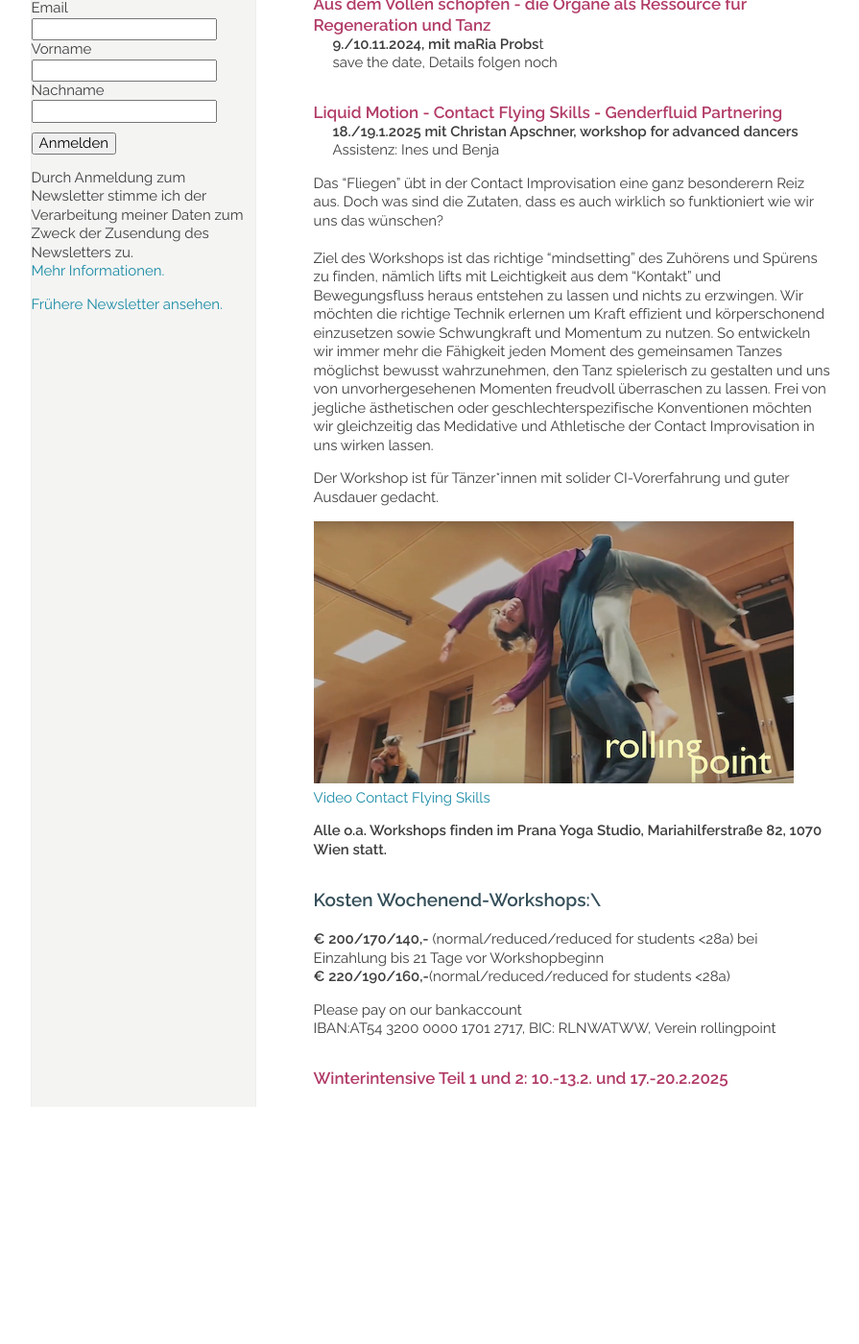
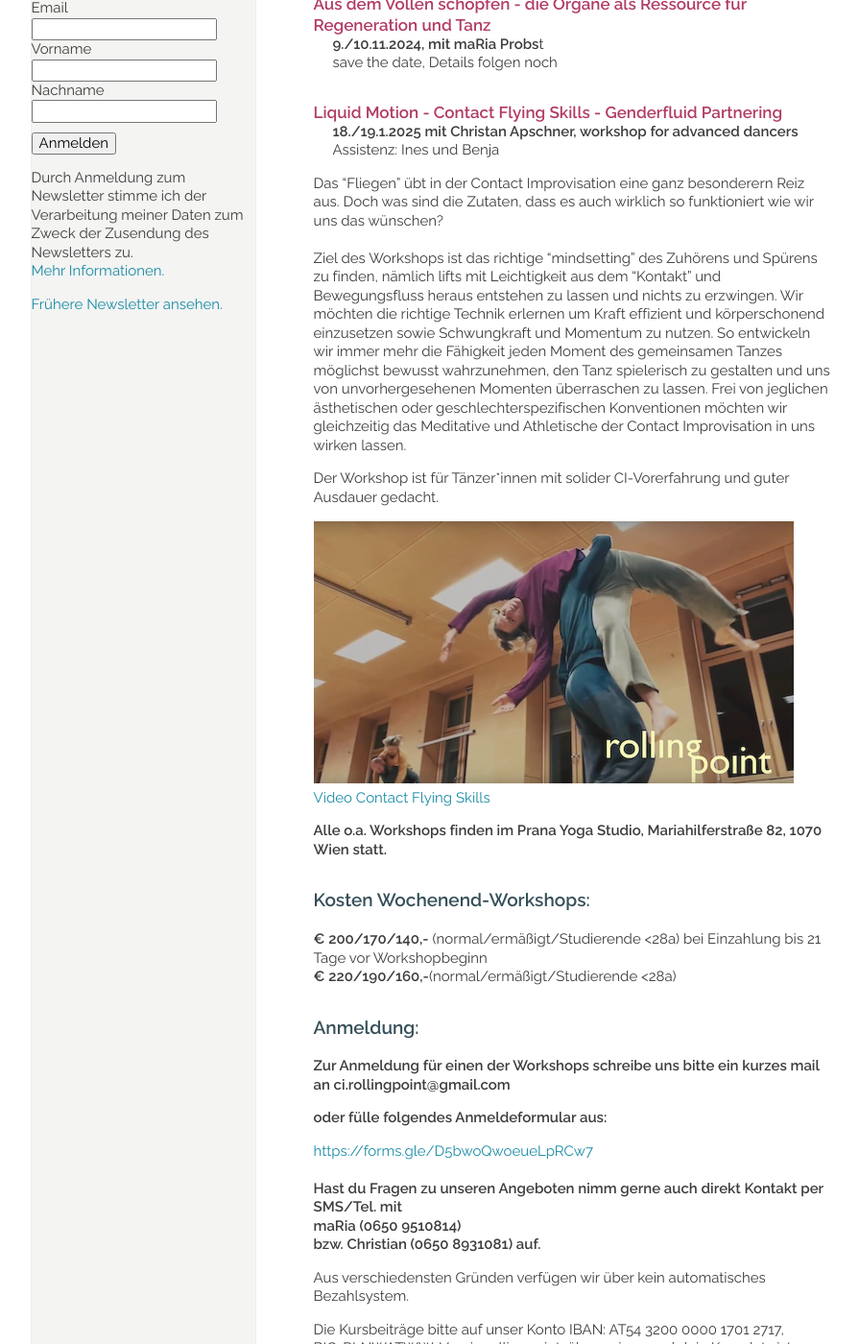
Before and after one commit to manulari/rollingpointat, a Jekyll site: the page built from _pages_de/wsws2024.md, in a window 1280 px wide and 1400 px high, scrolled down 1089 px. Shown: the whole window at 96% size, without its empty margins (152-1047 px from the left). Built offline with Jekyll 4.4.1, drawn with Linux system fonts in a browser that asks for light colours; comment, search, counter and statistics services are not loaded; before the commit the page ends 2242 px from its top, so only the background shows below that; some of the changed text lies outside the part shown.

Commit message:
Update page (de) “wsws2024”

```diff
--- a/_pages_de/wsws2024.md
+++ b/_pages_de/wsws2024.md
@@ -62,13 +62,9 @@ Assistenz: Ines und Benja
 
 Das "Fliegen" übt in der Contact Improvisation eine ganz besonderern Reiz aus. Doch was sind  die Zutaten, dass es auch wirklich so funktioniert wie wir uns das wünschen?\
 \
-Ziel des Workshops ist das richtige "mindsetting" des Zuhörens und Spürens zu finden, nämlich lifts mit Leichtigkeit aus dem "Kontakt" und Bewegungsfluss heraus entstehen zu lassen und nichts zu erzwingen. Wir möchten die richtige Technik erlernen um Kraft effizient und körperschonend einzusetzen sowie Schwungkraft und Momentum zu nutzen. So entwickeln wir immer mehr die Fähigkeit jeden Moment des gemeinsamen Tanzes möglichst bewusst wahrzunehmen, den Tanz spielerisch zu gestalten und uns von unvorhergesehenen Momenten freudvoll überraschen zu lassen. Frei von jegliche ästhetischen oder geschlechterspezifische Konventionen möchten wir gleichzeitig das Medidative und Athletische der Contact Improvisation in  uns wirken lassen.
+Ziel des Workshops ist das richtige "mindsetting" des Zuhörens und Spürens zu finden, nämlich lifts mit Leichtigkeit aus dem "Kontakt" und Bewegungsfluss heraus entstehen zu lassen und nichts zu erzwingen. Wir möchten die richtige Technik erlernen um Kraft effizient und körperschonend einzusetzen sowie Schwungkraft und Momentum zu nutzen. So entwickeln wir immer mehr die Fähigkeit jeden Moment des gemeinsamen Tanzes möglichst bewusst wahrzunehmen, den Tanz spielerisch zu gestalten und uns von unvorhergesehenen Momenten überraschen zu lassen. Frei von jeglichen ästhetischen oder geschlechterspezifischen Konventionen möchten wir gleichzeitig das Meditative und Athletische der Contact Improvisation in  uns wirken lassen.
 
 Der Workshop ist für Tänzer*innen mit solider CI-Vorerfahrung und guter Ausdauer gedacht.
-
-
-
-
 
 <div class="imglink"><a target="_blank" href="https://www.youtube.com/watch?v=6tbJKhYSShk"><img src="/assets/uploads/bildschirmfoto-2023-12-03-um-21.32.38.png" alt="" /><div>Video Contact Flying Skills</div></a></div>
 
@@ -78,17 +74,31 @@ Der Workshop ist für Tänzer*innen mit solider CI-Vorerfahrung und guter Ausdau
 
 
 
-### **Kosten Wochenend-Workshops:**\
-**€ 200/170/140,-** (normal/reduced/reduced for students <28a) bei Einzahlung bis 21 Tage vor Workshopbeginn\
-**€ 220/190/160,-**(normal/reduced/reduced for students <28a)
 
-Please pay on our bankaccount\
-IBAN:AT54 3200 0000 1701 2717, BIC: RLNWATWW, Verein rollingpoint
+
+### **Kosten Wochenend-Workshops:**
+
+**€ 200/170/140,-** (normal/ermäßigt/Studierende <28a) bei Einzahlung bis 21 Tage vor Workshopbeginn\
+**€ 220/190/160,-**(normal/ermäßigt/Studierende <28a)
 
 
 
+### Anmeldung:
 
+**Zur Anmeldung für einen der Workshops schreibe uns bitte ein kurzes mail an ci.rollingpoint@gmail.com**
 
+**oder fülle folgendes Anmeldeformular aus:**
 
+<https://forms.gle/D5bwoQwoeueLpRCw7>\
+\
+**Hast du Fragen zu unseren Angeboten nimm gerne auch direkt Kontakt per SMS/Tel. mit**\
+**maRia (0650 9510814)**\
+**bzw. Christian (0650 8931081) auf.**
+
+Aus verschiedensten Gründen verfügen wir über kein automatisches Bezahlsystem.
+
+Die Kursbeiträge bitte auf unser Konto IBAN: AT54 3200 0000 1701 2717, BIC: RLNWATWW, Verein rollingpoint, überweisen und dein Kursplatz ist gesichert. Sollten die Kurse ausgebucht sein, informieren wir dich rechtzeitig.
+
+Unsere Preise sind sozial gestaffelt. Die jeweiligen Preise sind bei den Beschreibungen der Kurse/Workshops zu finden. Du kannst dich selbst einschätzen, welcher Preiskategorie du zugehörst. Wir möchten allen Interessierten unabhängig von der Einkommenssituation eine Teilnahme an unseren Angeboten ermöglichen.
 
 #### **Winterintensive Teil 1 und 2: 10.-13.2. und 17.-20.2.2025**
```
